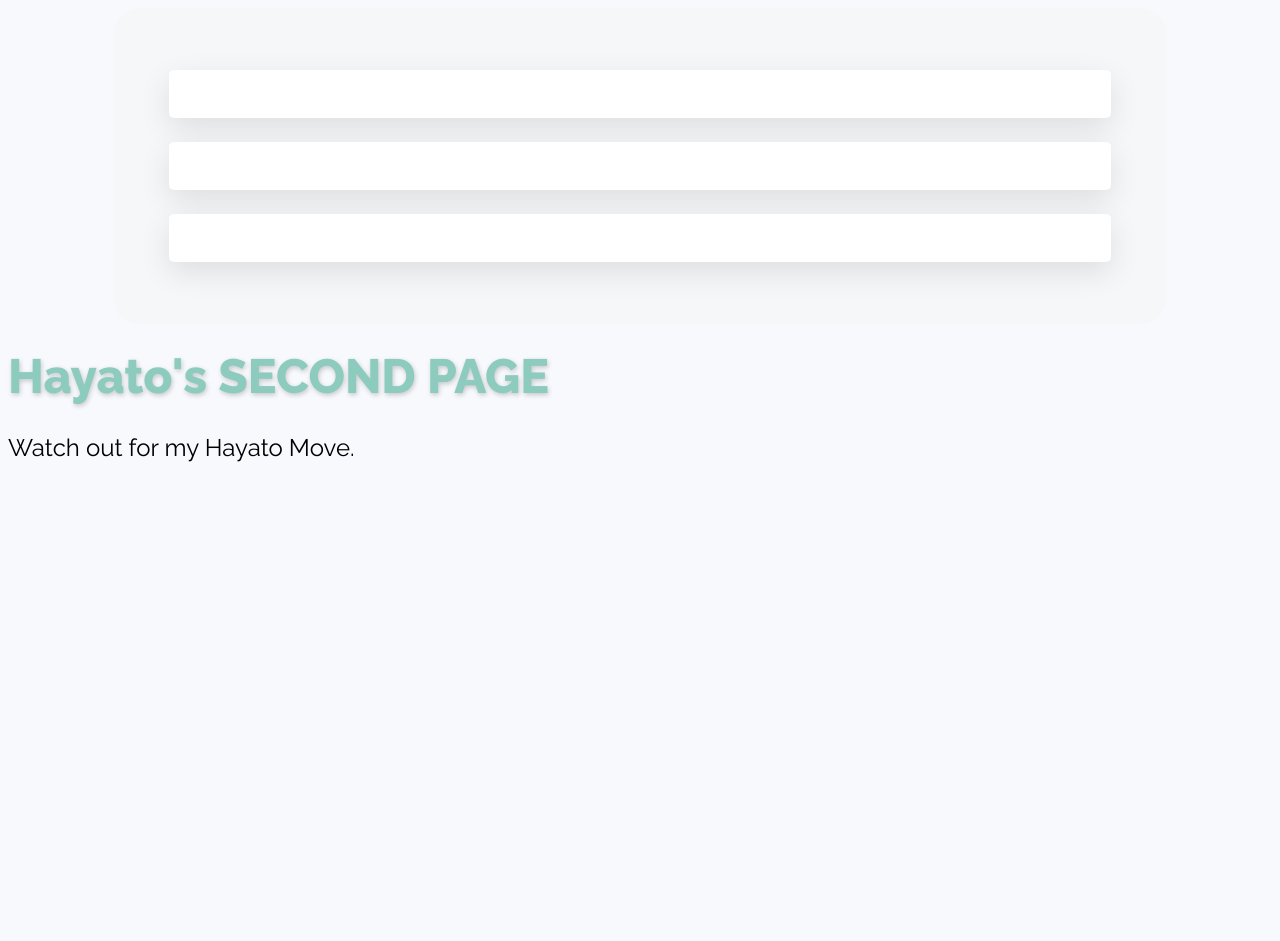
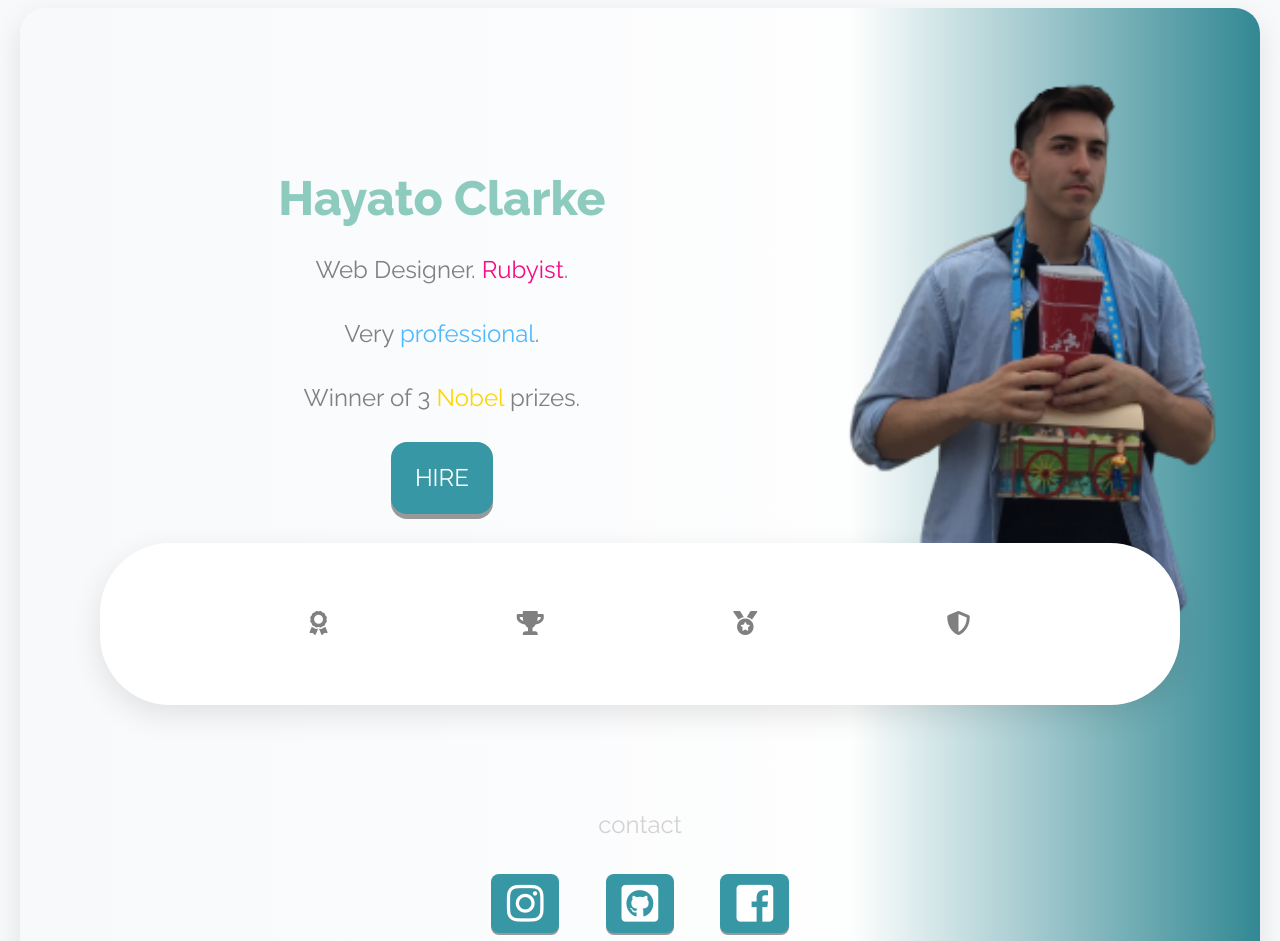
Before and after one commit to drdrongo/profile, a plain HTML site: page page2.html in a window 1280 px wide. Shown: the top 941 px of the page. Before the commit the page ends 800 px from the top, so only its background shows below. Drawn offline with Linux system fonts and the light colour scheme.

Commit message:
made page 2

```diff
--- a/page2.html
+++ b/page2.html
@@ -4,26 +4,44 @@
   <meta charset="UTF-8">
   <title>Page 2</title>
 
-  <link rel="stylesheet" href="style.css">
+  <link rel="stylesheet" href="profile-style.css">
   <link rel="stylesheet" href="https://use.fontawesome.com/releases/v5.6.3/css/all.css">
   <link href="https://fonts.googleapis.com/css2?family=Raleway:wght@400;@800&display=swap" rel="stylesheet">
 </head>
 
 <body>
   <div class="container">
-    <div class="card">
-
+    <div class="card-left">
+      <h1>Hayato Clarke</h1>
+      <p>Web Designer. <span style="color: #f60c86;">Rubyist</span>.</p>
+      <p>Very <span style="color: #4fb9fc;">professional</span>.</p>
+      <p>Winner of 3 <span style="color: gold;">Nobel</span> prizes.</p>
+      <a href="#" class="btn-blue">HIRE</a>
     </div>
 
-    <div class="card">
-
+    <div class="card-right">
+      <img class="img-tall" src="/images/hayato_standing.png" alt="Hayato Standing">
     </div>
 
-    <div class="card">
+    <div class="bar-white">
+      <ul class="list-inline">
+        <li><i class="fas fa-award"></i></li>
+        <li><i class="fas fa-trophy"></i></li>
+        <li><i class="fas fa-medal"></i></li>
+        <li><i class="fas fa-shield-alt"></i></li>
+      </ul>
+    </div>
 
+    <br style="clear: left;" />
+
+    <div id="footer">
+      <span style="color: lightgrey;">contact</span>
+      <ul class="list-inline">
+        <li><a href="_blank" class="btn-blue btn-sml social-link" ><i class="fab fa-instagram">         </i></a></li>
+        <li><a href="_blank" class="btn-blue btn-sml social-link"><i class="fab fa-github-square">     </i></a></li>
+        <li><a href="_blank" class="btn-blue btn-sml social-link"><i class="fab fa-facebook-square">   </i></a></li>
+      </ul>
     </div>
   </div>
-  <h1>Hayato's SECOND PAGE</h1>
-  <p>Watch out for my Hayato Move.</p>
 </body>
 </html>
--- /dev/null
+++ b/profile-style.css
@@ -0,0 +1,139 @@
+body {
+  background-color: #F7F9FB;
+  font-family: 'Raleway', sans-serif;
+  line-height: 40px;
+  font-size: 24px;
+  font-family: 'Raleway', sans-serif;
+  color: grey;
+}
+
+h1, h2 {
+  color: #8ccbbe;
+}
+
+.img-tall {
+  width: 100%;
+  height: 100%;
+}
+
+.container {
+  width: 95%;
+  margin: 0 auto;
+  background: linear-gradient(to right, rgba(255,255,255,0) 0%,rgba(255,255,255,0) 1%,rgba(255,255,255,0.84) 67%,rgba(174,208,212,1) 80%,rgba(50,136,147,1) 100%,rgba(50,136,147,1) 101%);
+  border-radius: 25px;
+  padding: 3% 20px;
+  box-shadow: 0 10px 30px rgba(0,0,0,.1);
+  text-align: center;
+  min-width: 40em;
+}
+
+.card-left {
+  float: left;
+  text-align: center;
+  width: 67%;
+  padding-top: 100px;
+}
+
+.card-right {
+  float: left;
+  text-align: center;
+  width: 33%;
+  overflow: hidden;
+}
+
+.btn-blue {
+  background-color: #3797A4;
+  border: none;
+  color: white;
+  padding: 16px 24px;
+  border-radius: 16px;
+  box-shadow: 0 5px #999;
+  display: inline-block;
+  text-decoration: none;
+}
+
+.btn-blue:hover {
+  background-color: rgb(50, 136, 147);
+  color: white;
+}
+
+.btn-blue:active {
+  box-shadow: 0 2px #666;
+  transform: translateY(3px);
+}
+
+.btn-blue.social-link {
+  font-size: 42px;
+}
+
+.list-inline {
+  list-style: none;
+  padding: 0;
+}
+
+.list-inline li {
+  display: inline-block;
+  padding: 5px 20px;
+}
+
+.bar-white {
+  width: 90%;
+  padding: none;
+  margin: 0 auto;
+  border-radius: 70px;
+  background-color: white;
+  box-shadow: 0 10px 30px rgba(0,0,0,.1);
+  text-align: center;
+  bottom: 100px;
+  display: inline-block;
+  position: relative;
+}
+
+.bar-white li {
+  margin: 2px 2%;
+  padding: 35px 70px;
+  border-radius: 25px;
+}
+
+.bar-white li:hover {
+  background-color: rgb(238, 238, 238);
+  box-shadow: 0 1px 3px #cdcdcd;
+}
+
+.bar-white li:active {
+  background-color: rgb(238, 238, 238);
+  transform: translateY(1px);
+  box-shadow: inset 0 1px 4px lightgrey;
+}
+/*
+.btn-blue-small {
+  background-color: #3797A4;
+  border: none;
+  color: white;
+  padding: 8px 16px;
+  border-radius: 8px;
+  box-shadow: 0 2px #999;
+  display: inline-block;
+  text-decoration: none;
+}
+
+.btn-blue-small:hover {
+  background-color: rgb(50, 136, 147);
+  color: white;
+}
+
+.btn-blue-small:active {
+  box-shadow: 0 0px #666;
+  transform: translateY(2px);
+}*/
+
+.btn-sml {
+  padding: 8px 16px;
+  border-radius: 8px;
+  box-shadow: 0 2px #999;
+}
+
+.btn-sml:active {
+  box-shadow: 0 0px #666;
+  transform: translateY(2px);
+}
```
Also changed, not shown: images/hayato_standing.png (added), 2 other files.
